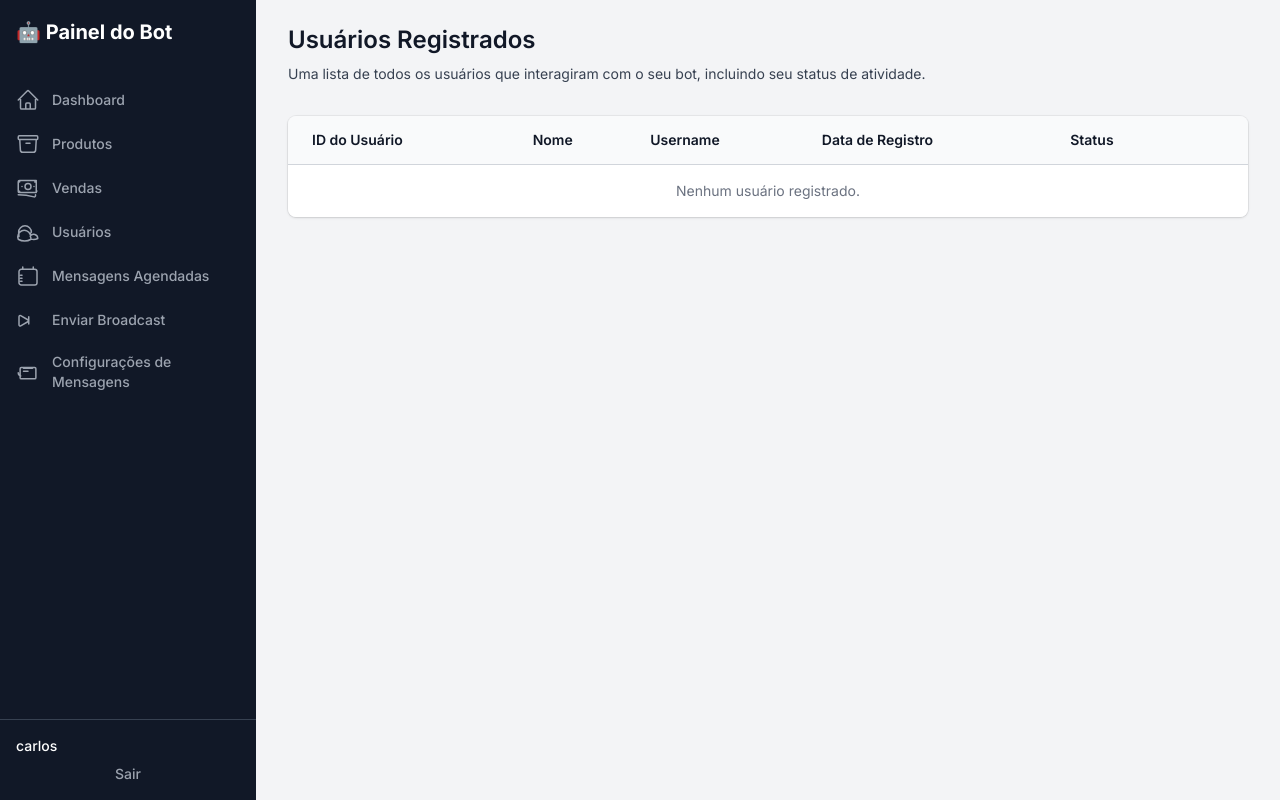
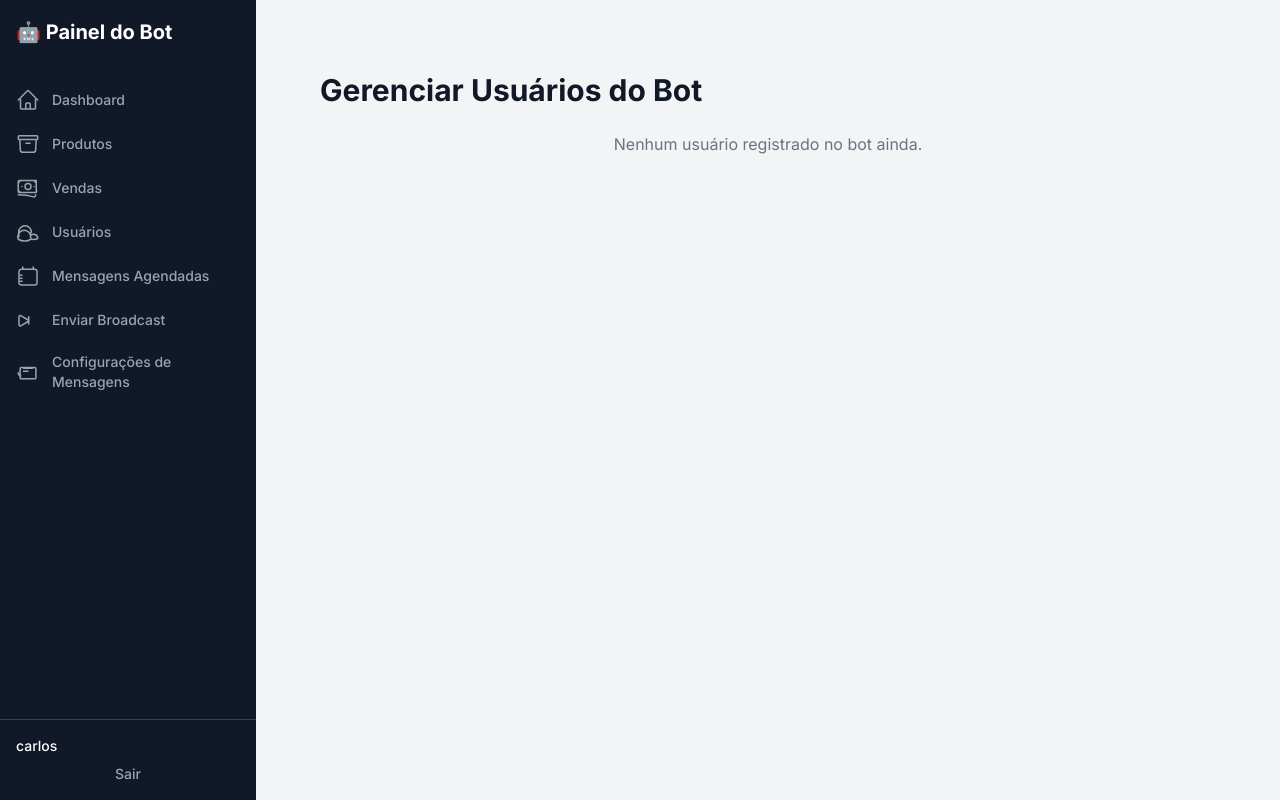
Before and after one commit to furaohost/Bot-TelegramSV, a Flask app: template web/templates/usuarios.html in a window 1280 px wide. Run offline with Flask 3, Linux system fonts and the light colour scheme; the template is opened without the code that fills it, so the values that code supplies are empty; a user stored in the database is signed in; parts of the project's set-up code (start-up, migrations or seed data) failed here and were passed over; some libraries are stand-ins or nearby versions.

Commit message:
Atualiação para correção app.py
Ajuste de erro atualização app.py para retorno no templat usuarios

```diff
--- a/web/templates/usuarios.html
+++ b/web/templates/usuarios.html
@@ -1,55 +1,70 @@
 {% extends "layout.html" %}
 
-{% block title %}Usuários{% endblock %}
+{% block title %}
+Usuários
+{% endblock %}
 
 {% block content %}
-<div class="sm:flex sm:items-center">
-    <div class="sm:flex-auto">
-        <h1 class="text-2xl font-semibold text-gray-900">Usuários Registrados</h1>
-        <p class="mt-2 text-sm text-gray-700">Uma lista de todos os usuários que interagiram com o seu bot, incluindo seu status de atividade.</p>
+<div class="max-w-7xl mx-auto py-6 sm:px-6 lg:px-8">
+    <div class="px-4 py-6 sm:px-0">
+        <h1 class="text-3xl font-bold text-gray-900 mb-6">Gerenciar Usuários do Bot</h1>
+
+        {% with messages = get_flashed_messages(with_categories=true) %}
+            {% if messages %}
+                <div class="mb-4">
+                    {% for category, message in messages %}
+                        <div class="p-3 mb-2 rounded-md {{ 'bg-green-100 text-green-800' if category == 'success' else ('bg-red-100 text-red-800' if category == 'danger' else 'bg-blue-100 text-blue-800') }}">
+                            {{ message }}
                         </div>
+                    {% endfor %}
                 </div>
-<div class="mt-8 flow-root">
-    <div class="-mx-4 -my-2 overflow-x-auto sm:-mx-6 lg:-mx-8">
-      <div class="inline-block min-w-full py-2 align-middle sm:px-6 lg:px-8">
-        <div class="overflow-hidden shadow ring-1 ring-black ring-opacity-5 sm:rounded-lg">
-          <table class="min-w-full divide-y divide-gray-300">
+            {% endif %}
+        {% endwith %}
+
+        {% if usuarios %}
+        <div class="shadow overflow-hidden border-b border-gray-200 sm:rounded-lg">
+            <table class="min-w-full divide-y divide-gray-200">
                 <thead class="bg-gray-50">
                     <tr>
-                <th scope="col" class="py-3.5 pl-4 pr-3 text-left text-sm font-semibold text-gray-900 sm:pl-6">ID do Usuário</th>
-                <th scope="col" class="px-3 py-3.5 text-left text-sm font-semibold text-gray-900">Nome</th>
+                        <th scope="col" class="px-6 py-3 text-left text-xs font-medium text-gray-500 uppercase tracking-wider">
+                            ID
+                        </th>
                         <th scope="col" class="px-3 py-3.5 text-left text-sm font-semibold text-gray-900">Username</th>
+                        <th scope="col" class="px-3 py-3.5 text-left text-sm font-semibold text-gray-900">Nome Completo</th>
                         <th scope="col" class="px-3 py-3.5 text-left text-sm font-semibold text-gray-900">Data de Registro</th>
-                <th scope="col" class="px-3 py-3.5 text-left text-sm font-semibold text-gray-900">Status</th> {# NOVA COLUNA #}
-                <th scope="col" class="relative py-3.5 pl-3 pr-4 sm:pr-6"><span class="sr-only">Remover</span></th>
+                        <th scope="col" class="px-3 py-3.5 text-left text-sm font-semibold text-gray-900">Status</th>
+                        <th scope="col" class="relative py-3.5 pl-3 pr-4 sm:pr-6"><span class="sr-only">Ações</span></th>
                     </tr>
                 </thead>
-            <tbody class="divide-y divide-gray-200 bg-white">
+                <tbody class="bg-white divide-y divide-gray-200">
                     {% for usuario in usuarios %}
                     <tr>
                         <td class="whitespace-nowrap py-4 pl-4 pr-3 text-sm font-medium text-gray-900 sm:pl-6">{{ usuario.id }}</td>
-                <td class="whitespace-nowrap px-3 py-4 text-sm text-gray-500">{{ usuario.first_name }} {{ usuario.last_name or '' }}</td>
-                <td class="whitespace-nowrap px-3 py-4 text-sm text-gray-500">@{{ usuario.username }}</td>
-                <td class="whitespace-nowrap px-3 py-4 text-sm text-gray-500">{{ usuario.data_registro.strftime('%d/%m/%Y %H:%M') }}</td> {# Formatando a data #}
-                <td class="whitespace-nowrap px-3 py-4 text-sm"> {# Célula para o Status #}
+                        <td class="whitespace-nowrap px-3 py-4 text-sm text-gray-500">@{{ usuario.username if usuario.username else 'N/A' }}</td>
+                        <td class="whitespace-nowrap px-3 py-4 text-sm text-gray-500">{{ usuario.first_name }} {{ usuario.last_name if usuario.last_name else '' }}</td>
+                        <td class="whitespace-nowrap px-3 py-4 text-sm text-gray-500">{{ usuario.data_registro.strftime('%d/%m/%Y %H:%M') if usuario.data_registro else 'N/A' }}</td>
+                        <td class="whitespace-nowrap px-3 py-4 text-sm">
                             <span class="inline-flex rounded-full px-2 text-xs font-semibold leading-5
                                 {% if usuario.is_active %}bg-green-100 text-green-800{% else %}bg-red-100 text-red-800{% endif %}">
                                 {{ 'Ativo' if usuario.is_active else 'Inativo' }}
                             </span>
                         </td>
                         <td class="relative whitespace-nowrap py-4 pl-3 pr-4 text-right text-sm font-medium sm:pr-6">
-                  <a href="{{ url_for('remove_user', id=usuario.id) }}" class="text-red-600 hover:text-red-900" onclick="return confirm('Tem certeza que deseja remover este usuário e suas vendas associadas?');">Remover</a>
+                            {# Chamada para a rota toggle_user_status que ativa/desativa o usuário #}
+                            <form action="{{ url_for('toggle_user_status', user_id=usuario.id) }}" method="POST" class="inline-block">
+                                <button type="submit" class="text-indigo-600 hover:text-indigo-900">
+                                    {{ 'Desativar' if usuario.is_active else 'Ativar' }}
+                                </button>
+                            </form>
                         </td>
-              </tr>
-              {% else %}
-              <tr>
-                <td colspan="6" class="py-4 text-center text-sm text-gray-500">Nenhum usuário registrado.</td> {# Colspan ajustado #}
                     </tr>
                     {% endfor %}
                 </tbody>
             </table>
         </div>
-      </div>
+        {% else %}
+        <p class="text-gray-500 text-center">Nenhum usuário registrado no bot ainda.</p>
+        {% endif %}
     </div>
 </div>
 {% endblock %}
```
Lines whose indentation alone changed are shown as unchanged.
